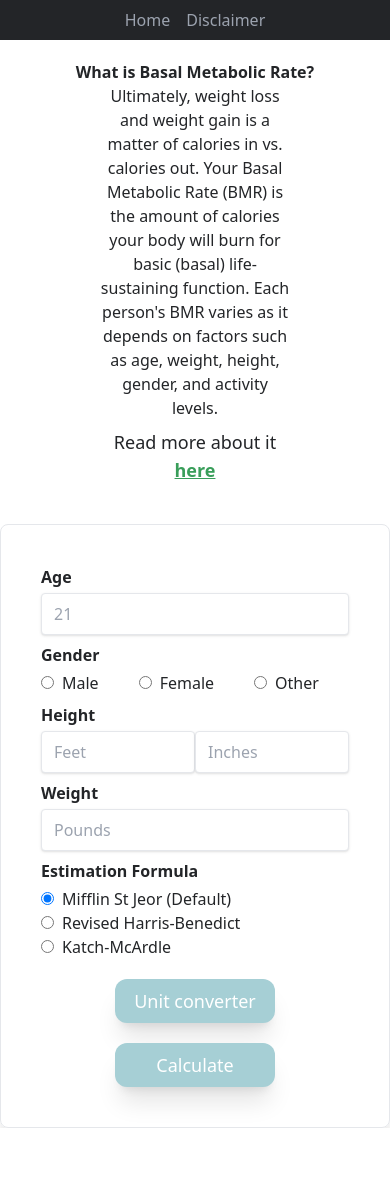
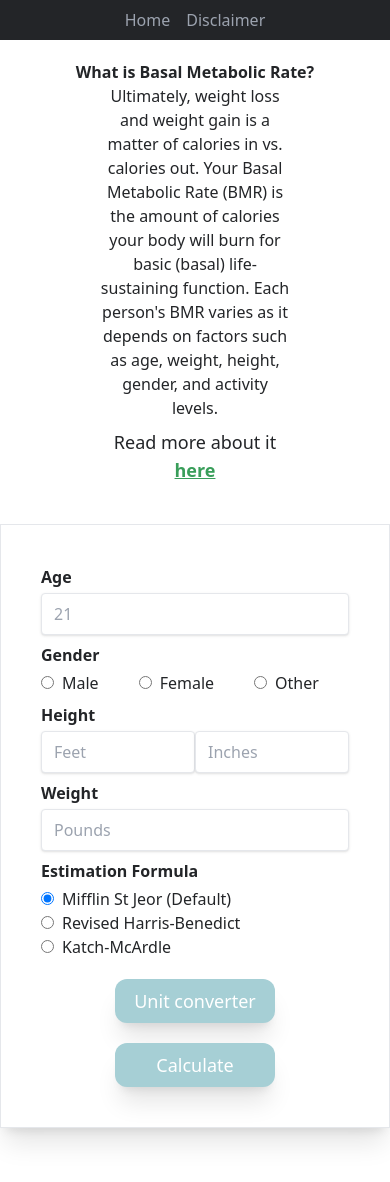
Before and after one commit to Ahljenn/metabolite, a Next.js app: page /bmr in a window 390 px wide. Shown: the top 1182 px of the page. Before the commit the page ends 1128 px from the top, so only its background shows below. Built offline with nearby package versions, Linux system fonts and the light colour scheme.

Commit message:
UI changes to buttons and modal

```diff
--- a/components/features/BmrCalculator.tsx
+++ b/components/features/BmrCalculator.tsx
@@ -4,8 +4,8 @@ import React from 'react';
 
 const BmrCalculator: React.FC = (): JSX.Element => {
   return (
-    <div className="mt-10 flex justify-center">
-      <section className="w-[35rem] border p-10 rounded-lg shadow-xl">
+    <div className="mt-10 flex justify-center mb-[10rem]">
+      <section className="w-full sm:w-[35rem] border p-10 sm:rounded-lg shadow-xl">
         <h1 className="font-bold mb-1">Age</h1>
         <input type="number" placeholder="21"></input>
 
--- a/components/ui/Header.tsx
+++ b/components/ui/Header.tsx
@@ -10,10 +10,11 @@ const Header: React.FC = (): JSX.Element => {
     <>
       <header className="sticky top-0 z-50 bg-metablack py-2">
         <div className="flex flex-col sm:flex-row justify-between mx-5 items-center">
-          <div className="hidden sm:flex items-center sm:gap-2">
+          <div className="hidden sm:flex items-center content-center sm:gap-2">
             <Image src="/logo.png" width={40} height={40} alt="logo" />
             <h1 className="text-secondary text-xl sm:visible">Metabolite</h1>
           </div>
+
           <div>
             <button
               className="text-gray-400 px-2 hover:text-white transition duration-300"
--- a/components/ui/MainBot.tsx
+++ b/components/ui/MainBot.tsx
@@ -4,13 +4,13 @@ import Router from 'next/router';
 const MainBot: React.FC = (): JSX.Element => {
   return (
     <>
-      <section>
+      <section className="mb-[15rem]">
         <div className="flex justify-center">
-          <div className="flex flex-col sm:flex-row py-10 sm:px-[15rem] gap-5 justify-center items-center border w-[15rem] sm:w-[20rem] rounded-xl absolute mt-[-4rem] bg-white shadow-xl">
+          <div className="flex flex-col sm:flex-row py-10 sm:px-[15rem] gap-5 justify-center items-center border w-full sm:w-[20rem] sm:rounded-xl absolute mt-[-4rem] bg-white shadow-xl">
             <h1 className="font-bold text-lg whitespace-nowrap">Basal Metabolic Rate</h1>
             <div>
               <button
-                className="px-10 py-2 text-lg bg-secondary text-white rounded-xl shadow-xl hover:bg-metablack transition duration-300"
+                className="px-10 py-2 text-lg bg-secondary text-black rounded-xl shadow-xl hover:bg-tertiary transition duration-300"
                 onClick={(): void => {
                   Router.push('/bmr');
                 }}
@@ -20,8 +20,6 @@ const MainBot: React.FC = (): JSX.Element => {
             </div>
           </div>
         </div>
-
-        {/* <div className="shadow-md h-10" /> */}
       </section>
     </>
   );
--- a/components/ui/Modal.tsx
+++ b/components/ui/Modal.tsx
@@ -70,7 +70,7 @@ const Modal: React.FC<DialogInfo> = ({
                   <div className="mt-4">
                     <button
                       type="button"
-                      className="inline-flex justify-center rounded-md border border-transparent bg-blue-100 px-4 py-2 text-sm font-medium text-blue-900 hover:bg-blue-200 focus:outline-none focus-visible:ring-2 focus-visible:ring-blue-500 focus-visible:ring-offset-2"
+                      className="inline-flex justify-center rounded-md border border-transparent bg-secondary px-4 py-2 text-sm font-medium text-black hover:bg-tertiary focus:outline-none focus-visible:ring-2 focus-visible:ring-blue-500 focus-visible:ring-offset-2 transition duration-300"
                       onClick={handleModalClick}
                     >
                       Got it, thanks!
```
